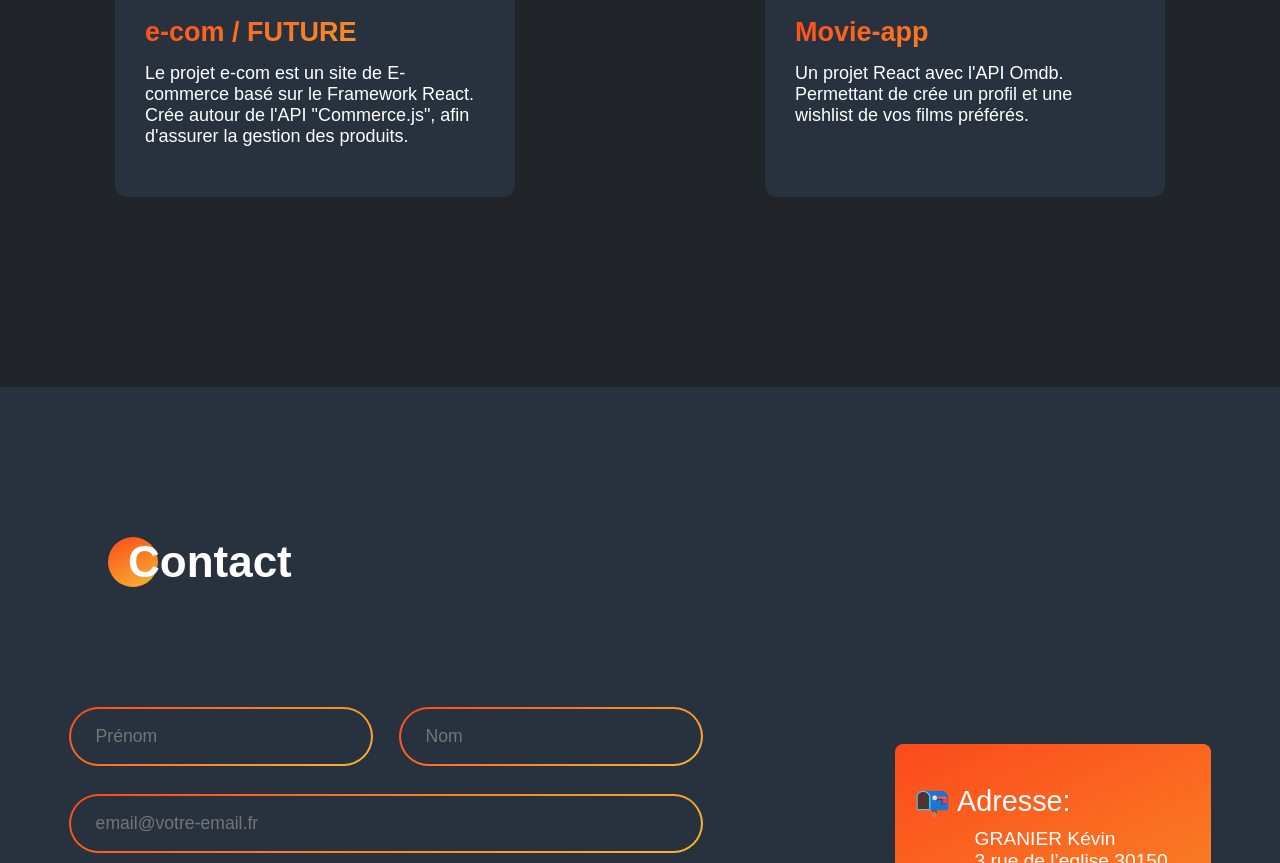
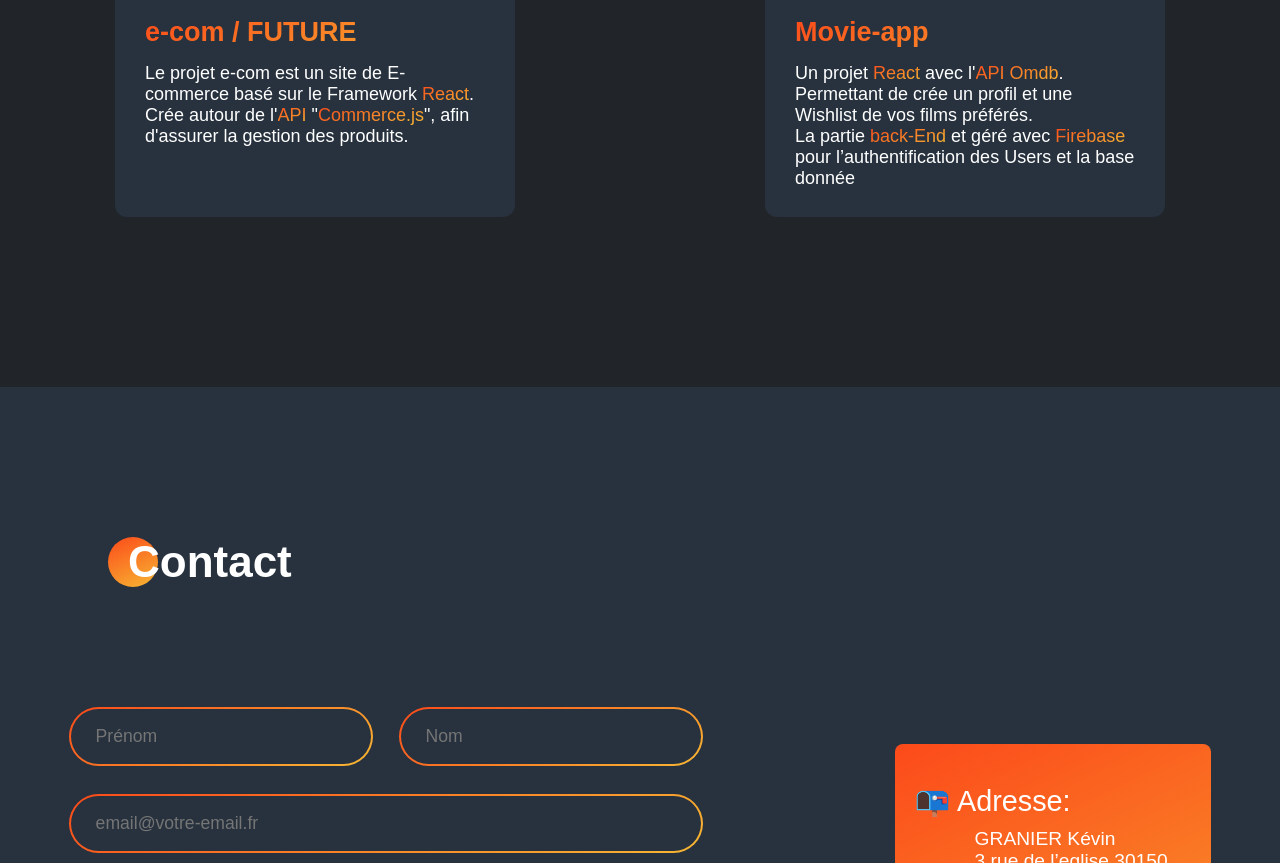
Before and after one commit to hoop30/portfolio2022, a plain HTML site: page index.html in a window 1280 px wide. Shown: the part 3256-4119 px from the top of the page. Drawn offline with nearby package versions, Linux system fonts and the light colour scheme.

Commit message:
#11 Projects
Projects: movie-app description, span color text

```diff
--- a/index.html
+++ b/index.html
@@ -207,7 +207,7 @@
                             <div class="project-txt">
                                 <h3>e-com / FUTURE</h3>
                                 <p>
-                                    Le projet e-com est un site de E-commerce basé sur le Framework React. <br> Crée autour de l'API "Commerce.js", afin d'assurer la gestion des produits.
+                                    Le projet e-com est un site de E-commerce basé sur le Framework <span>React</span>. <br> Crée autour de l'<span>API</span> "<span>Commerce.js</span>", afin d'assurer la gestion des produits.
                                 </p>
                             </div>
                         </div>
@@ -223,7 +223,7 @@
                             <div class="project-txt">
                                 <h3>Movie-app</h3>
                                 <p>
-                                    Un projet React avec l'API Omdb. Permettant de crée un profil et une wishlist de vos films préférés.
+                                    Un projet <span>React</span> avec l'<span>API Omdb</span>. Permettant de crée un profil et une Wishlist de vos films préférés. <br> La partie <span>back-End</span> et géré avec <span>Firebase</span> pour l’authentification des Users et la base donnée
                                 </p>
                             </div>
                         </div>
--- a/src/css/sass/_projets.scss
+++ b/src/css/sass/_projets.scss
@@ -29,7 +29,7 @@
 
 .project-box {
     width: 400px;
-    height: 500px;
+    height: auto;
     background: #27323E;
     border-radius: 12px;
     overflow: hidden;
@@ -51,7 +51,7 @@
 
     &>a {
         width: 100%;
-        height: 60%;
+        height: 300px;
         position: relative;
         display: block;
         display: flex;
@@ -83,7 +83,7 @@
     &>.project-txt {
         margin: 20px 30px;
         overflow: hidden;
-        height: 30%;
+        height: 180px;
 
         &>h3 {
             color: transparent;
@@ -91,6 +91,15 @@
             background-clip: text;
             margin-bottom: 15px;
             font-size: 1.5em;
+        }
+
+        &>p {
+
+            &>span {
+                color: transparent;
+                background: linear-gradient(155deg, #fc4a1a 0%, #f7b733 100%);
+                background-clip: text;
+            }
         }
     }
 
```
Also changed, not shown: src/assets/img/projets-2-min.jpg (added), src/css/index.css, 1 other file.
